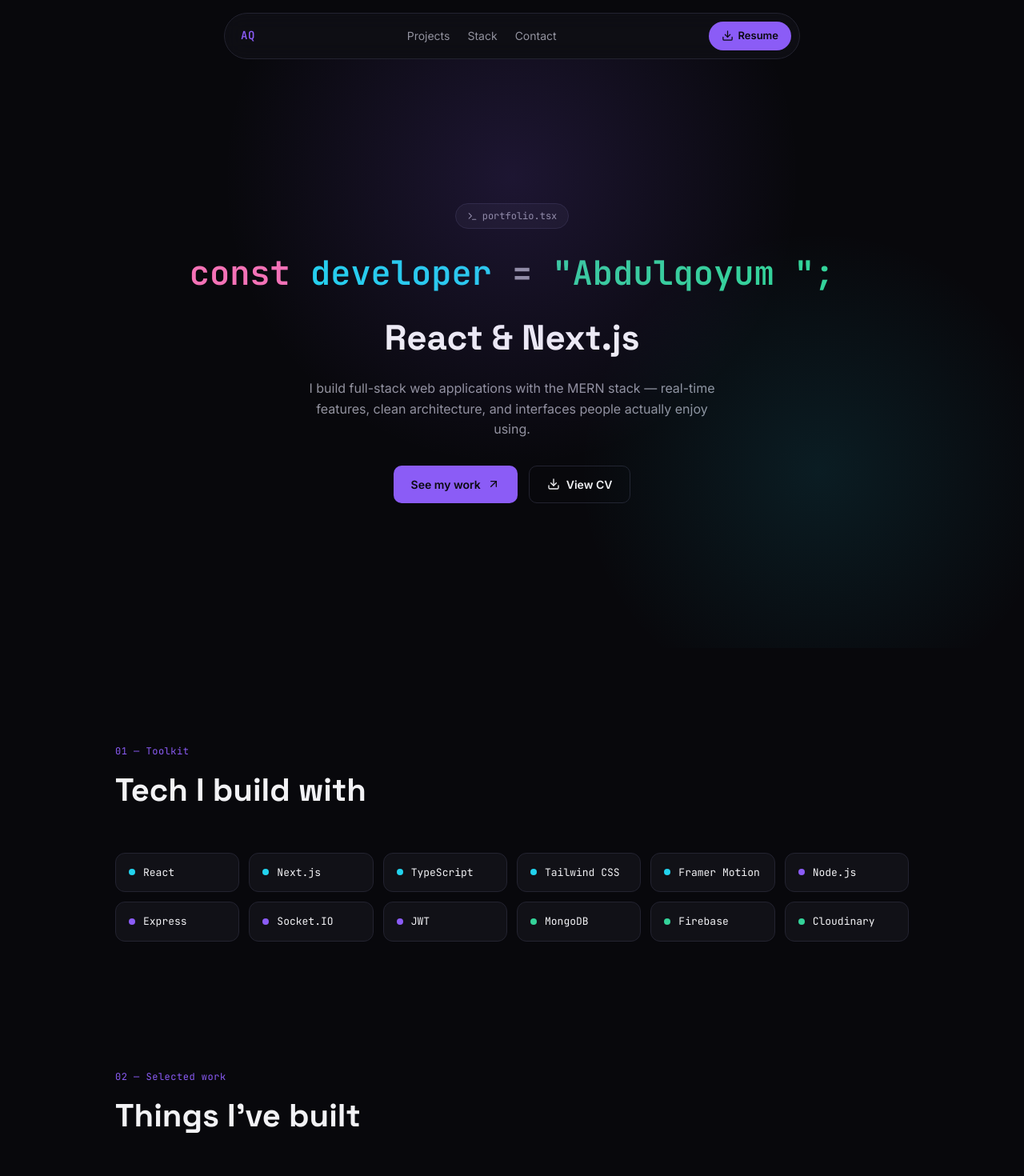
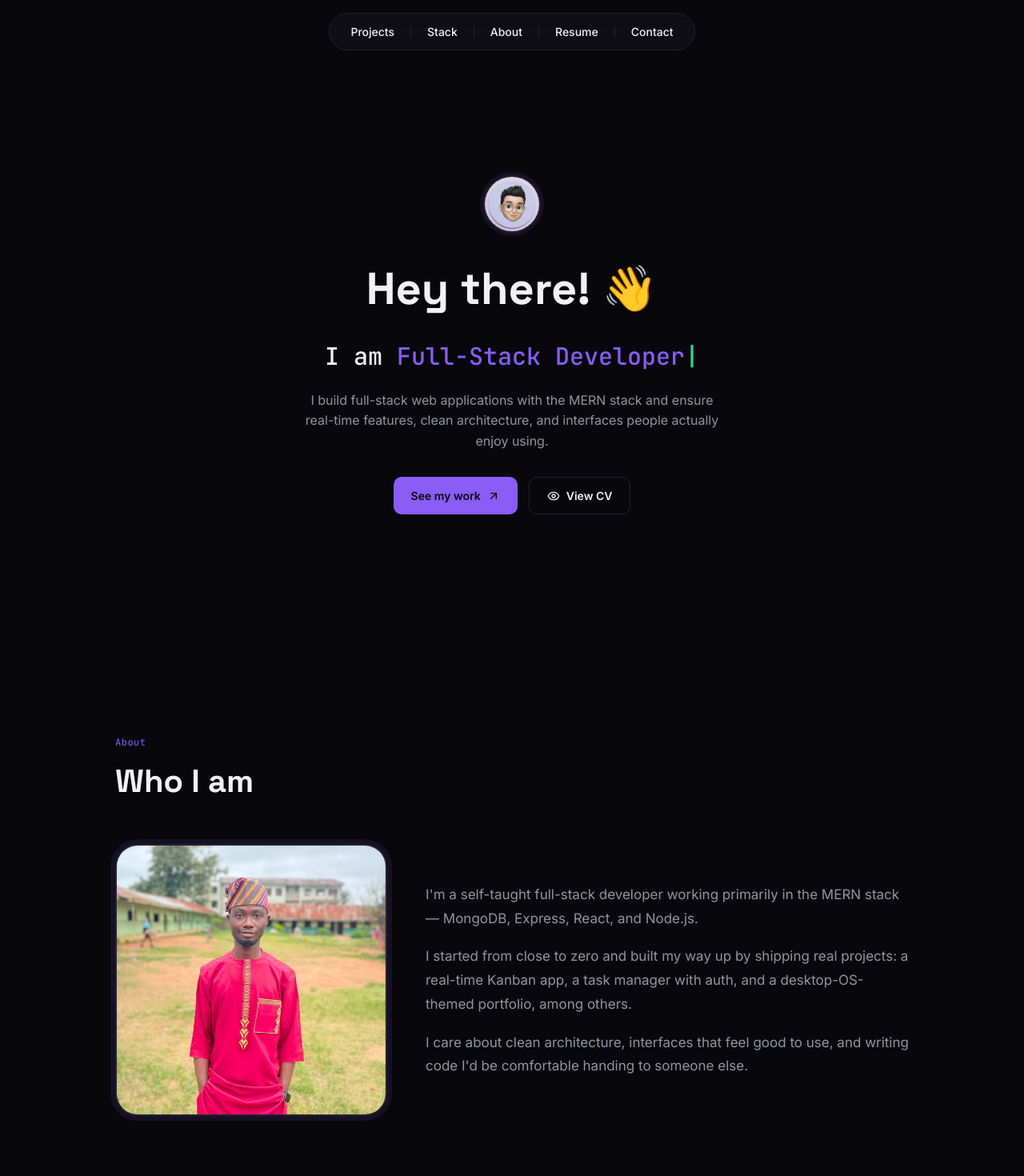
Before and after one commit to Ifetayo02/aq-portfolio, a Next.js app: page / in a window 1280 px wide. Shown: the top 1470 px of the page at 80% size. Built offline with nearby package versions, Linux system fonts and the light colour scheme.

Commit message:
navbar and hero

```diff
--- a/src/app/globals.css
+++ b/src/app/globals.css
@@ -57,53 +57,41 @@ body {
   z-index: 50;
   display: flex;
   align-items: center;
-  justify-content: space-between;
-  gap: 24px;
-  max-width: 720px;
+  justify-content: center;
+  max-width: fit-content;
   margin: 16px auto 0;
-  padding: 10px 10px 10px 20px;
+  padding: 12px 26px;
   background: rgba(17, 17, 23, 0.75);
   backdrop-filter: blur(12px);
   border: 1px solid var(--border);
   border-radius: 999px;
 }
-.nav-brand {
-  font-family: var(--font-mono), monospace;
-  font-weight: 600;
-  color: var(--violet);
+.nav-links {
+  display: flex;
+  align-items: center;
+  gap: 20px;
+}
+.nav-links a {
+  display: inline-flex;
+  align-items: center;
+  gap: 6px;
+  color: var(--text);
   text-decoration: none;
   font-size: 14px;
-  letter-spacing: 0.5px;
-}
-.nav-links {
-  display: flex;
-  gap: 22px;
-}
-.nav-links a {
-  color: var(--text-dim);
-  text-decoration: none;
-  font-size: 14px;
+  font-weight: 500;
+  white-space: nowrap;
   transition: color 0.2s ease;
 }
 .nav-links a:hover {
-  color: var(--text);
+  color: var(--violet);
 }
-.nav-cta {
-  display: flex;
-  align-items: center;
-  gap: 6px;
-  background: var(--violet);
-  color: #0a0a0f;
-  font-weight: 600;
-  font-size: 13px;
-  padding: 8px 16px;
-  border-radius: 999px;
-  text-decoration: none;
-  transition: transform 0.2s ease, opacity 0.2s ease;
+.nav-icon {
+  opacity: 0.8;
 }
-.nav-cta:hover {
-  transform: translateY(-1px);
-  opacity: 0.92;
+.nav-divider {
+  width: 1px;
+  height: 14px;
+  background: var(--border);
 }
 
 .hero {
@@ -127,57 +115,44 @@ body {
     radial-gradient(500px circle at 80% 70%, rgba(34, 211, 238, 0.1), transparent 60%);
   pointer-events: none;
 }
-.eyebrow {
-  display: inline-flex;
-  align-items: center;
-  gap: 6px;
+.hello {
+  font-family: var(--font-display), sans-serif;
+  font-weight: 700;
+  font-size: clamp(32px, 6vw, 56px);
+  margin: 0 0 20px;
+}
+.wave {
+  display: inline-block;
+  animation: wave 2.2s ease-in-out 1;
+  transform-origin: 70% 70%;
+}
+@keyframes wave {
+  0% { transform: rotate(0deg); }
+  10% { transform: rotate(14deg); }
+  20% { transform: rotate(-8deg); }
+  30% { transform: rotate(14deg); }
+  40% { transform: rotate(-4deg); }
+  50% { transform: rotate(10deg); }
+  60% { transform: rotate(0deg); }
+  100% { transform: rotate(0deg); }
+}
+
+.typewriter-line {
   font-family: var(--font-mono), monospace;
-  font-size: 12px;
-  color: var(--text-dim);
-  background: var(--surface);
-  border: 1px solid var(--border);
-  padding: 6px 14px;
-  border-radius: 999px;
-  margin-bottom: 28px;
+  font-weight: 500;
+  font-size: clamp(20px, 3.4vw, 30px);
+  margin: 0 0 20px;
+  color: var(--text);
 }
-.code-name {
-  font-family: var(--font-mono), monospace;
-  font-weight: 600;
-  font-size: clamp(20px, 4.4vw, 42px);
-  margin: 0 0 20px;
-  line-height: 1.3;
+.tw-word {
+  color: var(--violet);
 }
-.tok-kw {
-  color: #f472b6;
-}
-.tok-var {
-  color: var(--cyan);
-}
-.tok-op {
-  color: var(--text-dim);
-}
-.tok-str {
+.tw-caret {
   color: var(--emerald);
-}
-.caret {
-  color: var(--emerald);
-  opacity: 1;
-}
-.caret-blink {
   animation: blink 1s steps(1) infinite;
 }
 @keyframes blink {
-  50% {
-    opacity: 0;
-  }
-}
-
-.hero-role {
-  font-family: var(--font-display), sans-serif;
-  font-weight: 700;
-  font-size: clamp(24px, 5vw, 44px);
-  margin: 0 0 18px;
-  min-height: 1.3em;
+  50% { opacity: 0; }
 }
 .hero-desc {
   max-width: 520px;
@@ -435,3 +410,62 @@ body {
     padding: 90px 18px 20px;
   }
 }
+.avatar-wrap {
+  margin-bottom: 20px;
+}
+.avatar {
+  width: 88px;
+  height: 88px;
+  border-radius: 50%;
+  object-fit: cover;
+  border: 2px solid var(--border);
+  box-shadow: 0 0 0 4px rgba(139, 92, 246, 0.12);
+}
+.hero-avatar-wrap {
+  margin-bottom: 28px;
+}
+.hero-avatar {
+  width: 72px;
+  height: 72px;
+  border-radius: 50%;
+  object-fit: cover;
+  border: 2px solid var(--border);
+  box-shadow: 0 0 0 4px rgba(139, 92, 246, 0.1);
+}
+
+.about-grid {
+  display: grid;
+  grid-template-columns: 340px 1fr;
+  gap: 48px;
+  align-items: center;
+}
+.avatar-wrap {
+  display: flex;
+  justify-content: center;
+}
+.avatar {
+  width: 340px;
+  height: 340px;
+  border-radius: 28px;
+  object-fit: cover;
+  border: 2px solid var(--border);
+  box-shadow: 0 0 0 6px rgba(139, 92, 246, 0.1);
+}
+.about-copy p {
+  color: var(--text-dim);
+  font-size: 17px;
+  line-height: 1.75;
+  margin: 0 0 18px;
+}
+
+@media (max-width: 900px) {
+  .about-grid {
+    grid-template-columns: 1fr;
+    justify-items: center;
+    text-align: center;
+  }
+  .avatar {
+    width: 280px;
+    height: 280px;
+  }
+}
--- a/src/app/page.tsx
+++ b/src/app/page.tsx
@@ -1,5 +1,6 @@
 import Nav from "@/components/Navbar";
 import Hero from "@/components/Hero";
+import About from "@/components/About";
 import TechStack from "@/components/TechStack";
 import Projects from "@/components/Projects";
 import Contact from "@/components/Contact";
@@ -9,6 +10,7 @@ export default function Home() {
     <main className="site">
       <Nav />
       <Hero />
+      <About />
       <TechStack />
       <Projects />
       <Contact />
--- /dev/null
+++ b/src/components/About.tsx
@@ -0,0 +1,51 @@
+"use client";
+
+import Image from "next/image";
+import { motion } from "framer-motion";
+import { NAME, AVATAR_PATH, ABOUT_TEXT } from "@/lib/content";
+
+export default function About() {
+  return (
+    <section id="about" className="section about-section">
+      <motion.div
+        initial={{ opacity: 0, y: 20 }}
+        whileInView={{ opacity: 1, y: 0 }}
+        viewport={{ once: true }}
+        transition={{ duration: 0.5 }}
+      >
+        <p className="section-eyebrow">About</p>
+        <h2 className="section-title">Who I am</h2>
+      </motion.div>
+
+      <div className="about-grid">
+        <motion.div
+          className="avatar-wrap"
+          initial={{ opacity: 0, scale: 0.85 }}
+          whileInView={{ opacity: 1, scale: 1 }}
+          viewport={{ once: true }}
+          transition={{ duration: 0.5 }}
+        >
+          <Image
+            src={AVATAR_PATH}
+            alt={NAME}
+            width={340}
+            height={340}
+            className="avatar"
+          />
+        </motion.div>
+
+        <motion.div
+          className="about-copy"
+          initial={{ opacity: 0, y: 16 }}
+          whileInView={{ opacity: 1, y: 0 }}
+          viewport={{ once: true }}
+          transition={{ duration: 0.5, delay: 0.1 }}
+        >
+          {ABOUT_TEXT.map((line, i) => (
+            <p key={i}>{line}</p>
+          ))}
+        </motion.div>
+      </div>
+    </section>
+  );
+}
--- a/src/components/Contact.tsx
+++ b/src/components/Contact.tsx
@@ -15,7 +15,7 @@ export default function Contact() {
         viewport={{ once: true }}
         transition={{ duration: 0.5 }}
       >
-        <p className="section-eyebrow">03 — Get in touch</p>
+        <p className="section-eyebrow">Get in touch</p>
         <h2 className="section-title">Let&apos;s build something</h2>
         <p className="contact-sub">
           Open to internships, freelance work, and collaborations. Reach out
--- a/src/components/Hero.tsx
+++ b/src/components/Hero.tsx
@@ -1,115 +1,98 @@
 "use client";
 
 import { useEffect, useState } from "react";
-import { motion, AnimatePresence } from "framer-motion";
-import { ArrowUpRight, Download, Terminal } from "lucide-react";
-import { NAME, ROLE_LINES, CV_PATH } from "@/lib/content";
+import { motion } from "framer-motion";
+import { ArrowUpRight, Download,Eye } from "lucide-react";
+import Image from "next/image";
 
-function useTypewriter(text: string, speed = 90, startDelay = 300) {
-  const [out, setOut] = useState("");
-  const [done, setDone] = useState(false);
+import { NAME, CV_PATH, AVATAR_HERO_PATH } from "@/lib/content";
+
+const WORDS = [NAME, "Full-Stack Developer"];
+
+function useLoopingTypewriter(
+    words: string[],
+    typingSpeed = 90,
+    deletingSpeed = 50,
+    pauseTime = 1800
+) {
+    const [text, setText] = useState("");
+    const [wordIndex, setWordIndex] = useState(0);
+    const [isDeleting, setIsDeleting] = useState(false);
 
     useEffect(() => {
-    let i = 0;
+        const current = words[wordIndex % words.length];
         let timeout: ReturnType<typeof setTimeout>;
 
-    const startTimer = setTimeout(() => {
-      const tick = () => {
-        i++;
-        setOut(text.slice(0, i));
-        if (i < text.length) {
-          timeout = setTimeout(tick, speed);
+        if (!isDeleting && text === current) {
+            timeout = setTimeout(() => setIsDeleting(true), pauseTime);
+        } else if (isDeleting && text === "") {
+            setIsDeleting(false);
+            setWordIndex((i) => (i + 1) % words.length);
         } else {
-          setDone(true);
-        }
-      };
-      tick();
-    }, startDelay);
-
-    return () => {
-      clearTimeout(startTimer);
-      clearTimeout(timeout);
-    };
-  }, [text, speed, startDelay]);
-
-  return { out, done };
-}
-
-function RotatingRole() {
-  const [index, setIndex] = useState(0);
-
-  useEffect(() => {
-    const id = setInterval(
-      () => setIndex((i) => (i + 1) % ROLE_LINES.length),
-      2400
+            timeout = setTimeout(
+                () => {
+                    setText((t) =>
+                        isDeleting
+                            ? current.slice(0, t.length - 1)
+                            : current.slice(0, t.length + 1)
                     );
-    return () => clearInterval(id);
-  }, []);
-
-  return (
-    <span className="role-swap">
-      <AnimatePresence mode="wait">
-        <motion.span
-          key={ROLE_LINES[index]}
-          initial={{ opacity: 0, y: 8 }}
-          animate={{ opacity: 1, y: 0 }}
-          exit={{ opacity: 0, y: -8 }}
-          transition={{ duration: 0.35, ease: [0.22, 1, 0.36, 1] }}
-          style={{ display: "inline-block" }}
-        >
-          {ROLE_LINES[index]}
-        </motion.span>
-      </AnimatePresence>
-    </span>
+                },
+                isDeleting ? deletingSpeed : typingSpeed
             );
         }
 
+        return () => clearTimeout(timeout);
+    }, [text, isDeleting, wordIndex, words, typingSpeed, deletingSpeed, pauseTime]);
+
+    return text;
+}
+
 export default function Hero() {
-  const prefix = `const developer = "`;
-  const { out, done } = useTypewriter(`${prefix}${NAME}";`, 55, 400);
-  const showName = out.startsWith(prefix);
-  const nameOut = showName ? out.slice(prefix.length).replace(/";?$/, "") : "";
+    const typed = useLoopingTypewriter(WORDS);
 
     return (
         <section id="hero" className="hero">
-      <div className="hero-bg" />
-
             <motion.div
-        className="eyebrow"
-        initial={{ opacity: 0 }}
-        animate={{ opacity: 1 }}
-        transition={{ delay: 0.15, duration: 0.5 }}
+                className="hero-avatar-wrap"
+                initial={{ opacity: 0, scale: 0.8 }}
+                animate={{ opacity: 1, scale: 1 }}
+                transition={{ duration: 0.5 }}
             >
-        <Terminal size={13} /> portfolio.tsx
+                <Image
+                    src={AVATAR_HERO_PATH}
+                    alt={NAME}
+                    width={72}
+                    height={72}
+                    className="hero-avatar"
+                    priority
+                />
             </motion.div>
-
-      <h1 className="code-name">
-        <span className="tok-kw">const</span>{" "}
-        <span className="tok-var">developer</span>{" "}
-        <span className="tok-op">=</span>{" "}
-        <span className="tok-str">
-          "{nameOut}
-          <span className={`caret ${done ? "caret-blink" : ""}`}>|</span>
-          {done ? '";' : ""}
-        </span>
-      </h1>
+            <motion.h1
+                className="hello"
+                initial={{ opacity: 0, y: 12 }}
+                animate={{ opacity: 1, y: 0 }}
+                transition={{ duration: 0.5 }}
+            >
+                Hey there! <span className="wave">👋</span>
+            </motion.h1>
 
             <motion.p
-        className="hero-role"
+                className="typewriter-line"
                 initial={{ opacity: 0, y: 12 }}
-        animate={{ opacity: done ? 1 : 0, y: done ? 0 : 12 }}
-        transition={{ duration: 0.5 }}
+                animate={{ opacity: 1, y: 0 }}
+                transition={{ duration: 0.5, delay: 0.15 }}
             >
-        <RotatingRole />
+                I am <span className="tw-word">{typed}</span>
+                <span className="tw-caret">|</span>
             </motion.p>
 
             <motion.p
                 className="hero-desc"
                 initial={{ opacity: 0, y: 12 }}
-        animate={{ opacity: done ? 1 : 0, y: done ? 0 : 12 }}
-        transition={{ duration: 0.5, delay: 0.1 }}
+                animate={{ opacity: 1, y: 0 }}
+                transition={{ duration: 0.5, delay: 0.3 }}
             >
-        I build full-stack web applications with the MERN stack — real-time
+                I build full-stack web applications with the MERN stack and ensure real-time
                 features, clean architecture, and interfaces people actually enjoy
                 using.
             </motion.p>
@@ -117,14 +100,14 @@ export default function Hero() {
             <motion.div
                 className="hero-actions"
                 initial={{ opacity: 0, y: 12 }}
-        animate={{ opacity: done ? 1 : 0, y: done ? 0 : 12 }}
-        transition={{ duration: 0.5, delay: 0.2 }}
+                animate={{ opacity: 1, y: 0 }}
+                transition={{ duration: 0.5, delay: 0.45 }}
             >
                 <a href="#projects" className="btn btn-primary">
                     See my work <ArrowUpRight size={16} />
                 </a>
                 <a href={CV_PATH} className="btn btn-ghost" target="_blank" rel="noopener noreferrer">
-  <Download size={16} /> View CV
+                    <Eye size={16} /> View CV
                 </a>
             </motion.div>
         </section>
--- a/src/components/Navbar.tsx
+++ b/src/components/Navbar.tsx
@@ -1,7 +1,6 @@
 "use client";
 
 import { motion } from "framer-motion";
-import { Download } from "lucide-react";
 import { CV_PATH } from "@/lib/content";
 
 export default function Nav() {
@@ -12,17 +11,19 @@ export default function Nav() {
       animate={{ y: 0, opacity: 1 }}
       transition={{ duration: 0.6, ease: [0.22, 1, 0.36, 1] }}
     >
-      <a href="#hero" className="nav-brand">
-        AQ
-      </a>
       <div className="nav-links">
         <a href="#projects">Projects</a>
+        <span className="nav-divider" />
         <a href="#stack">Stack</a>
+        <span className="nav-divider" />
+        <a href="#about">About</a>
+        <span className="nav-divider" />
+        <a href={CV_PATH} target="_blank" rel="noopener noreferrer">
+           Resume
+        </a>
+        <span className="nav-divider" />
         <a href="#contact">Contact</a>
       </div>
-   <a href={CV_PATH} className="nav-cta" download>
-  <Download size={15} /> Resume
-</a>
     </motion.nav>
   );
 }
--- a/src/components/Projects.tsx
+++ b/src/components/Projects.tsx
@@ -58,7 +58,7 @@ export default function Projects() {
                 viewport={{ once: true }}
                 transition={{ duration: 0.5 }}
             >
-                <p className="section-eyebrow">02 — Selected work</p>
+                <p className="section-eyebrow">Selected work</p>
                 <h2 className="section-title">Things I&apos;ve built</h2>
             </motion.div>
             <div className="project-grid">
--- a/src/components/TechStack.tsx
+++ b/src/components/TechStack.tsx
@@ -28,7 +28,7 @@ export default function TechStack() {
         viewport={{ once: true }}
         transition={{ duration: 0.5 }}
       >
-        <p className="section-eyebrow">01 — Toolkit</p>
+        <p className="section-eyebrow">Toolkit</p>
         <h2 className="section-title">Tech I build with</h2>
       </motion.div>
       <div className="tile-grid">
--- a/src/lib/content.ts
+++ b/src/lib/content.ts
@@ -1,4 +1,4 @@
-export const NAME = "Abdulqoyum";
+export const NAME = " Jamiu Abdulqoyum";
 
 export const ROLE_LINES: string[] = [
   "Full-Stack Developer",
@@ -13,6 +13,11 @@ export interface TechItem {
   name: string;
   group: TechGroup;
 }
+export const ABOUT_TEXT = [
+  "I'm a self-taught full-stack developer working primarily in the MERN stack — MongoDB, Express, React, and Node.js.",
+  "I started from close to zero and built my way up by shipping real projects: a real-time Kanban app, a task manager with auth, and a desktop-OS-themed portfolio, among others.",
+  "I care about clean architecture, interfaces that feel good to use, and writing code I'd be comfortable handing to someone else.",
+];
 
 export const TECH: TechItem[] = [
   { name: "React", group: "frontend" },
@@ -75,7 +80,9 @@ export const PROJECTS: Project[] = [
   },
 ];
 
-export const CONTACT_EMAIL = "you@example.com";
+export const CONTACT_EMAIL = "abdulqoyumjamiu@gmail.com";
+export const AVATAR_PATH = "/avatar.jpg";
+export const AVATAR_HERO_PATH = "/avatar1.jpg";
 export const GITHUB_URL = "#";
 export const LINKEDIN_URL = "#";
 export const CV_PATH = "https://docs.google.com/document/d/1IUlLCL7o0WxMFDlIakeEcvfeJUrPYAGLCUsI2lpE1xo/view";
```
Also changed, not shown: public/avatar.jpg (added), public/avatar1.jpg (added). Lines whose indentation alone changed are shown as unchanged.
